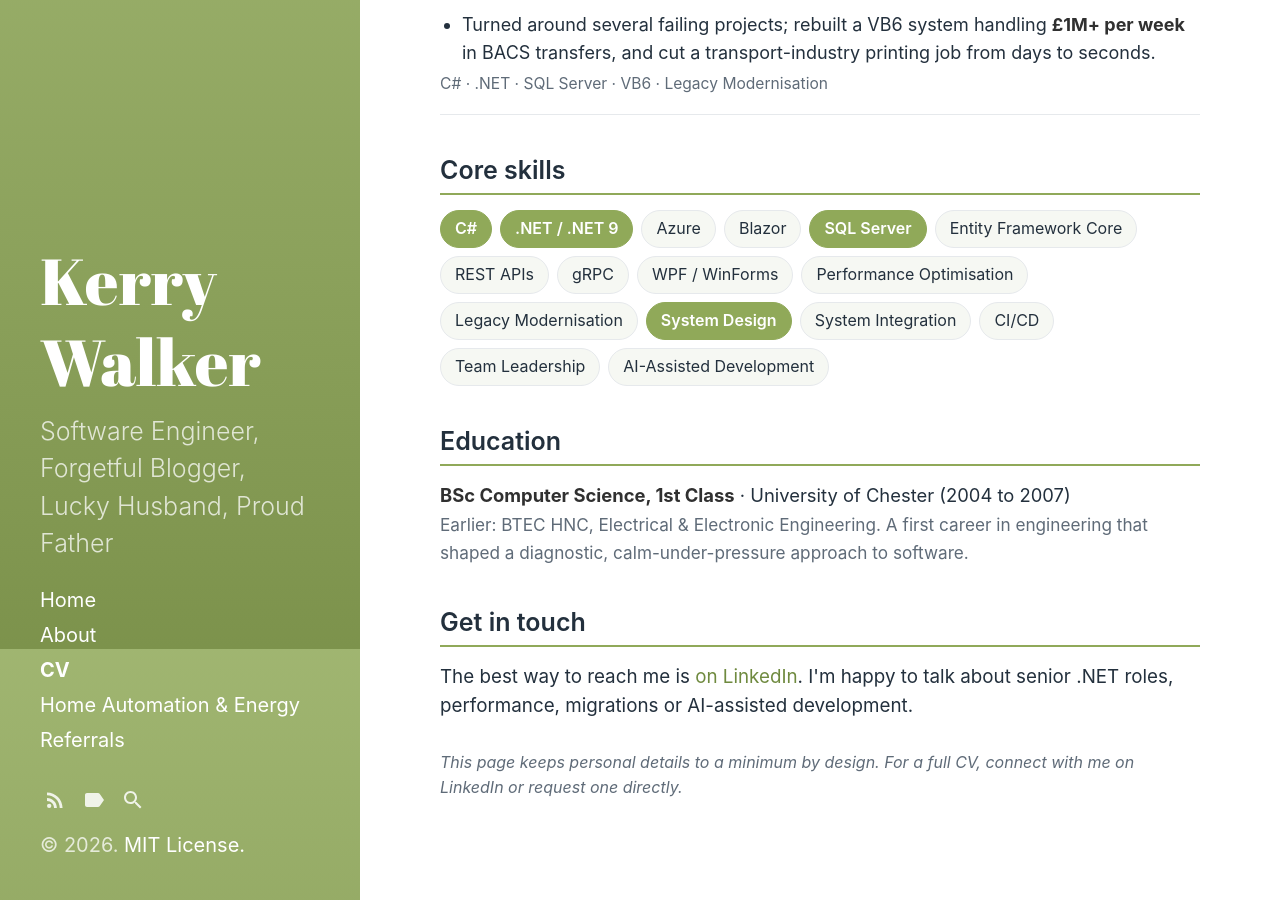
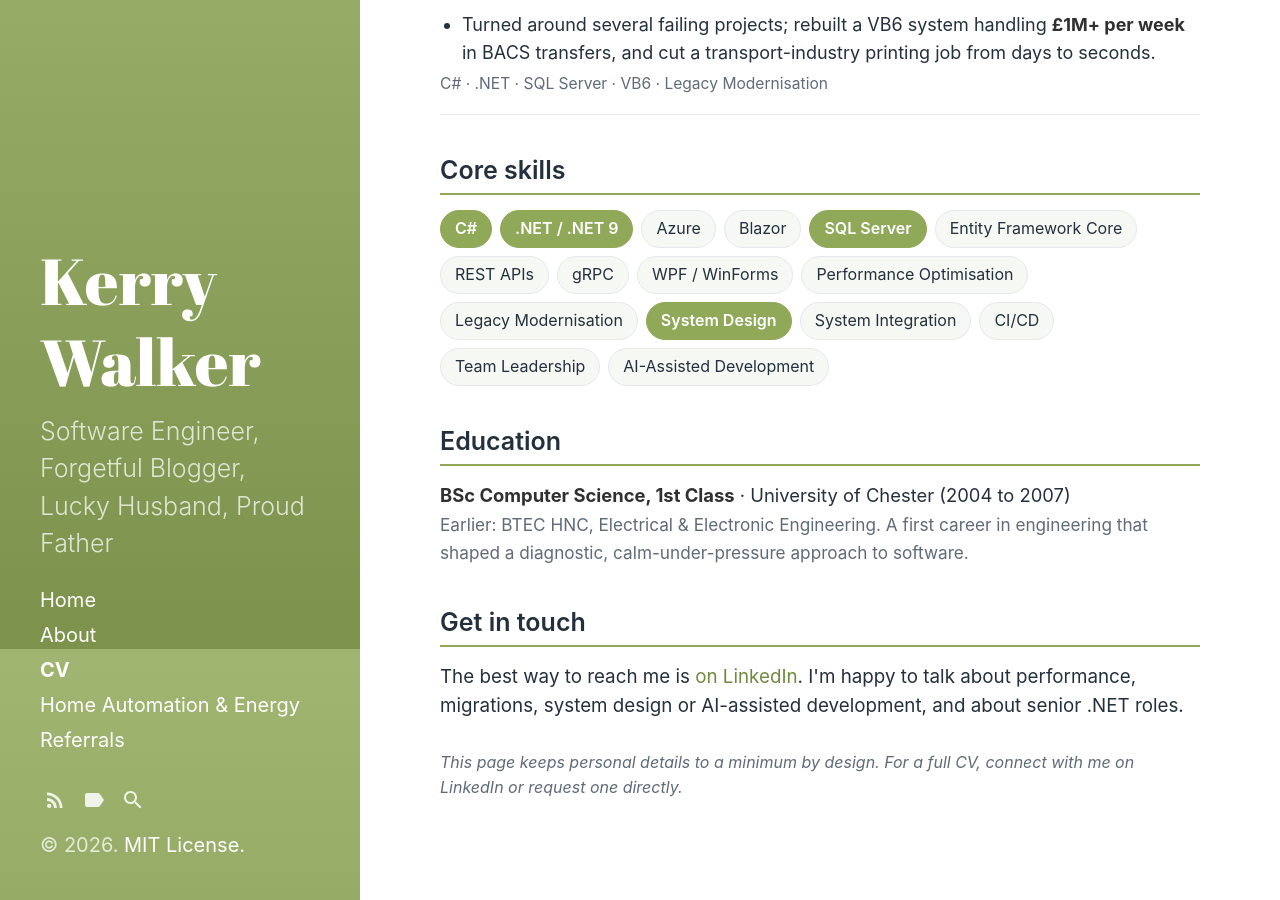
Before and after one commit to KerryWalker/KerryWalker.github.io, a Jekyll site: the page built from cv.html, in a window 1280 px wide and 900 px high, scrolled down 2951 px. Built offline with Jekyll 4.4.1, drawn with Linux system fonts in a browser that asks for light colours.

Commit message:
Reorder the get-in-touch line
"Senior .NET roles" led a list of four, putting availability ahead of the
work. Same information, roles last.

Co-Authored-By: Claude Opus 5 (1M context) <noreply@anthropic.com>

```diff
--- a/cv.html
+++ b/cv.html
@@ -183,7 +183,7 @@ excerpt: "Kerry Walker: Senior C#/.NET Software Engineer & Team Lead. 18+ years
   <span style="color:var(--muted);font-size:.86rem;">Earlier: BTEC HNC, Electrical &amp; Electronic Engineering. A first career in engineering that shaped a diagnostic, calm-under-pressure approach to software.</span></p>
 
   <h2>Get in touch</h2>
-  <p style="font-size:.94rem;">The best way to reach me is <a href="https://www.linkedin.com/in/kerry-walker-chester" target="_blank" rel="noopener">on LinkedIn</a>. I'm happy to talk about senior .NET roles, performance, migrations or AI-assisted development.</p>
+  <p style="font-size:.94rem;">The best way to reach me is <a href="https://www.linkedin.com/in/kerry-walker-chester" target="_blank" rel="noopener">on LinkedIn</a>. I'm happy to talk about performance, migrations, system design or AI-assisted development, and about senior .NET roles.</p>
 
   <p class="cv-note">This page keeps personal details to a minimum by design. For a full CV, connect with me on LinkedIn or request one directly.</p>
 
```
Also changed, not shown: 1 other file.
